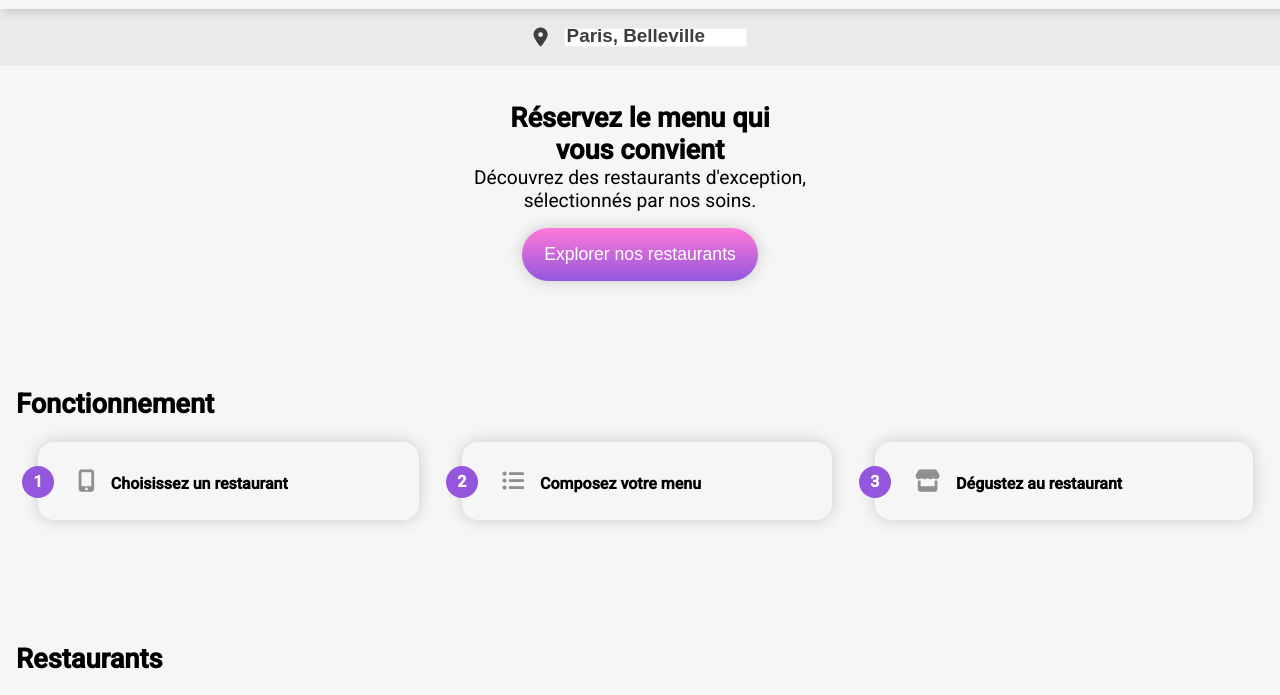
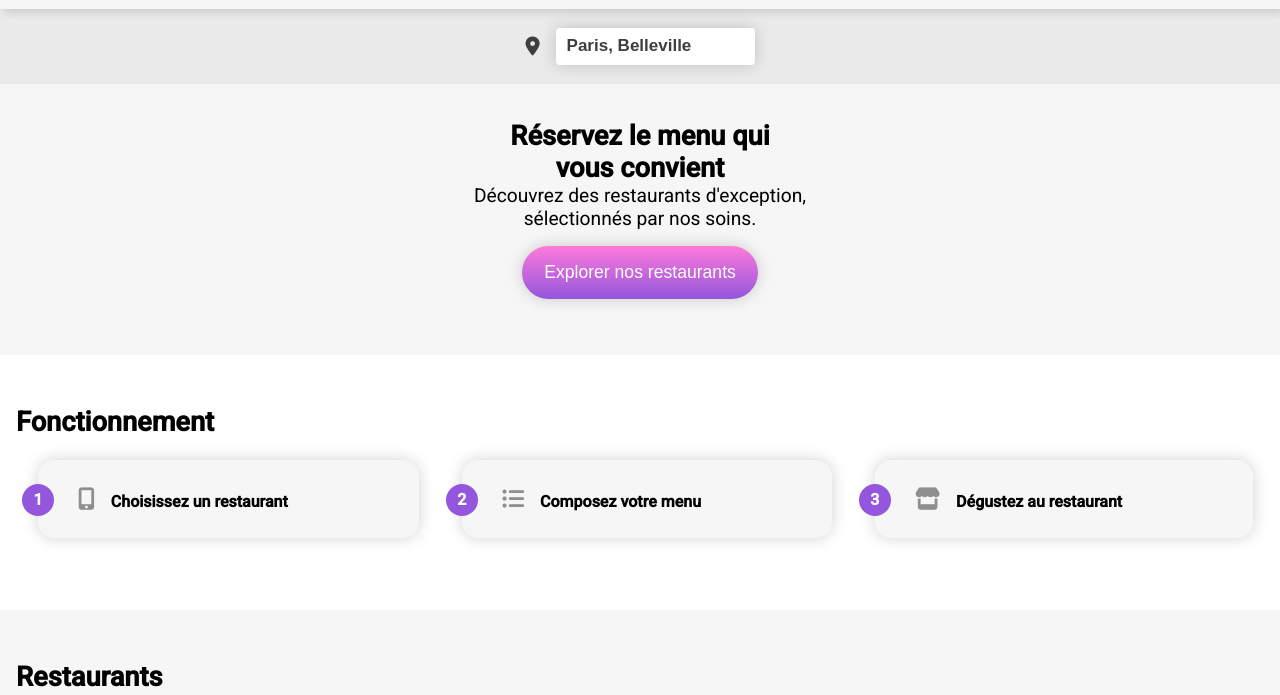
Before and after one commit to OlivierCervara/Ohmyfood, a website: page index.html in a window 1280 px wide. Shown: the part 59-754 px from the top of the page. Drawn offline with Linux system fonts and the light colour scheme; a web font is replaced by a local one.

Commit message:
WIP placeholder ok, index ok

```diff
--- a/sass/city.scss
+++ b/sass/city.scss
@@ -9,15 +9,25 @@
     padding: 1.2rem;
     font-size: 0.5cm;
     font-weight: 600;
-}
-
-.city input {
-    border: 1px solid #F2F2F2;
-    overflow: auto; /*overflow sert a faire en sorte que l'input ne soit pas couper par sa boite*/
+    & input {
+        border: 3px solid white;
+        overflow: auto; /*overflow sert a faire en sorte que l'input ne soit pas couper par sa boite*/
+        border-radius: 4px;
+        outline: none;
+        transition: .3s;
+        padding: 8px;
+        box-sizing: border-box;
+        box-shadow: 0 0 16px rgba(0, 0, 0, 0.1803921569);
+    }
 }
 
 .city input::placeholder {
-    font-size: 0.5cm;
+    font-size: 0.45cm;
     color: #3e3e3e;
     font-weight: bold;
 }
+
+.city input:focus {
+    border-color: #3e3e3e;
+    box-shadow: 0 0 8px 0 #3e3e3e;
+}
--- a/sass/fonctionnement.scss
+++ b/sass/fonctionnement.scss
@@ -3,6 +3,7 @@
     padding-top: 1.8rem;
     padding-bottom: 3.5rem;
     counter-reset: steps;
+    background-color: white;
     & h2 {
         font-size: 1.7rem;
     }
```
Also changed, not shown: style.css, 1 other file.
